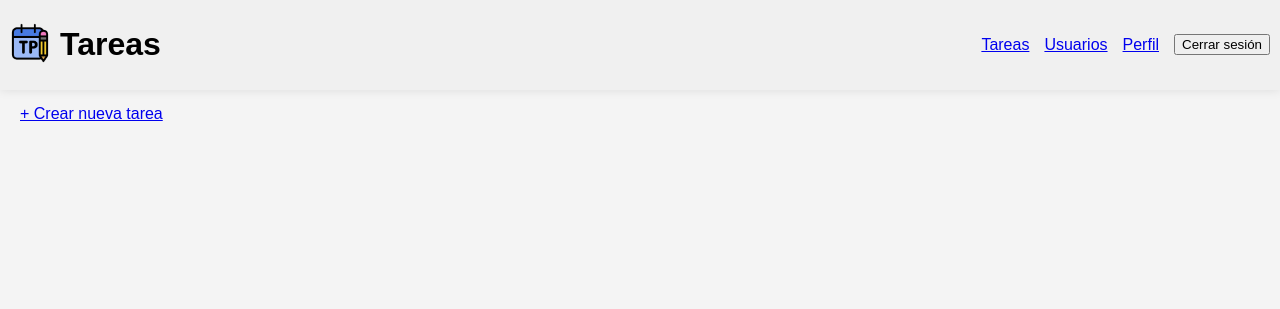
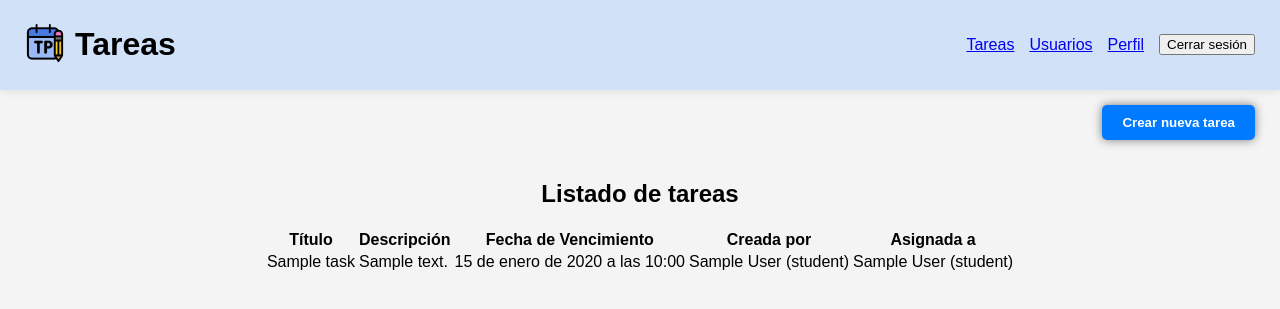
Before and after one commit to kasimxo/DWES-UT04-Persistencia-de-datos, a Django app: page /tareas/ in a window 1280 px wide. Shown: the top 309 px of the page. Run offline with Django 5.2, Linux system fonts and the light colour scheme; a user stored in the database is signed in; tables that the repository leaves empty hold one stand-in row (values such as "Sample post").

Commit message:
Añadida validación fecha entrega > fecha actual + estilos

```diff
--- a/tarea-planner/tarea_planner/templates/base.html
+++ b/tarea-planner/tarea_planner/templates/base.html
@@ -15,7 +15,7 @@
             background-color: #f4f4f4;
         }
         main {
-            padding: 15px 20px 15px 20px;
+            padding: 15px 25px 15px 25px;
         }
     </style>
 </head>
@@ -23,7 +23,12 @@
 
     {% include 'components/header.html' %}
 
-    <main>
+    <main style="
+        display: flex;
+        flex-direction: column;
+        align-items: center;
+        justify-content: center;
+    ">
         {% block content %}
         {% endblock %}
     </main>
--- a/tarea-planner/tarea_planner/templates/components/header.html
+++ b/tarea-planner/tarea_planner/templates/components/header.html
@@ -1,6 +1,13 @@
 {% load static %}
 
-<header style="display: flex; box-shadow: 0 0px 10px rgba(0, 0, 0, 0.1); justify-content: space-between; align-items: center; padding: 5px 10px 5px 10px; background-color: #f0f0f0;">
+<header style="
+        display: flex;
+        box-shadow: 0 0px 10px rgba(0, 0, 0, 0.1);
+        justify-content: space-between;
+        align-items: center;
+        padding: 5px 25px 5px 25px;
+        background-color: #d0e1f8ff;
+    ">
     <div style="display: flex; align-items: center; gap: 10px;">
         <a href="{% url 'home' %}" >
             <img src="{% static 'TP_Logo.png' %}" alt="Logo" style="height: 40px;">
--- a/tarea-planner/tarea_planner/templates/tareas/tareas.html
+++ b/tarea-planner/tarea_planner/templates/tareas/tareas.html
@@ -3,6 +3,51 @@
 
 {% block content %}
 
-<a href="{% url 'create_tarea' %}">+ Crear nueva tarea</a>
+<a href="{% url 'create_tarea' %}" style="align-self: flex-end; margin-bottom: 20px;">
+    <button style="
+        padding: 10px 20px;
+        background-color: #007bff;
+        color: white;
+        border: none;
+        border-radius: 5px;
+        cursor: pointer;
+        font-weight:bold;
+        box-shadow: 0 0 10px rgba(0, 0, 0, 0.5);">
+        Crear nueva tarea
+    </button>
+</a>
 
+<!-- Listado tareas -->
+<h2>Listado de tareas</h2>
+
+<table>
+    <thead>
+        <tr>
+            <th>Título</th>
+            <th>Descripción</th>
+            <th>Fecha de Vencimiento</th>
+            <th>Creada por</th>
+            <th>Asignada a</th>
+        </tr>
+    </thead>
+    <tbody>
+    {% for tarea in tareas %}
+        <tr>
+            <td>{{ tarea.title }}</td>
+            <td>{{ tarea.description }}</td>
+            <td>{{ tarea.due_date }}</td>
+            <td>{{ tarea.created_by }}</td>
+            <td>
+                <div style="display: flex; flex-direction: column;">
+                {% for usuario in tarea.assigned_to.all %}
+                    <div>
+                        {{ usuario }}
+                    </div>
+                {% endfor %}
+                </div>
+            </td>
+        </tr>
+    {% endfor %}
+    </tbody>
+</table>
 {% endblock %}
--- a/tarea-planner/tarea_planner/views.py
+++ b/tarea-planner/tarea_planner/views.py
@@ -6,6 +6,8 @@ from django.contrib.auth import get_user_model
 from django.views import View
 from django.views.generic.detail import DetailView
 from .models import User, Task
+from datetime import datetime
+from django.utils import timezone
 
 User = get_user_model()
 
@@ -53,7 +55,7 @@ class HomeView(View):
 class TareasView(LoginRequiredMixin, View):
 
     def get(self, request):
-        return render(request, "tareas/tareas.html", {"page_title": "Tareas"})
+        return render(request, "tareas/tareas.html", {"tareas": Task.objects.all(), "page_title": "Tareas"})
 
 class CreacionTareasView(LoginRequiredMixin, View):
 
@@ -73,10 +75,17 @@ class CreacionTareasView(LoginRequiredMixin, View):
         due_date = request.POST.get("fecha_vencimiento")
         is_evaluable = request.POST.get("es_evaluable")
         grupal = request.POST.get("grupal")
-        assigned_students_ids = request.POST.getlist("usuarios_asignados") # Esto no está implementado todavía
+        assigned_students_ids = request.POST.getlist("usuarios_asignados")
 
-        if not all([titulo, descripcion, due_date]):
-            messages.error(request, "Los campos título, descripción y fecha de vencimiento son obligatorios.")
+        if not all([titulo, descripcion, due_date, assigned_students_ids]):
+            messages.error(request, "Los campos título, descripción, fecha de vencimiento y usuarios asignados son obligatorios.")
+            return redirect("create_tarea")
+
+
+        fecha_vencimiento = datetime.strptime(due_date, "%Y-%m-%d").date()
+
+        if fecha_vencimiento < timezone.now().date():
+            messages.error(request, "La fecha de vencimiento no puede ser anterior a la fecha actual.")
             return redirect("create_tarea")
 
         """
@@ -86,8 +95,7 @@ class CreacionTareasView(LoginRequiredMixin, View):
         PREGUNTA:
         Si es un estudiante el que crea la tarea, no debería tenerla asignada a sí mismo?
         """
-        print(f"Assigned Students IDs: {assigned_students_ids}")
-        print(f"Users: {User.objects.filter(id__in=assigned_students_ids)}")
+
         try:
             tarea = Task(
                 title=titulo,
@@ -110,8 +118,8 @@ class CreacionTareasView(LoginRequiredMixin, View):
 class ListadoUsuariosView(LoginRequiredMixin, View):
 
     def get(self, request):
-        users = User.objects.all()
-        return render(request, "usuarios/listado_usuarios.html", {"users": users, "page_title": "Listado de Usuarios"})
+        usuarios = User.objects.all()
+        return render(request, "usuarios/listado_usuarios.html", {"usuarios": usuarios, "page_title": "Listado de Usuarios"})
 
 class PerfilUsuarioView(LoginRequiredMixin, DetailView):
     model = User
```
Also changed, not shown: tarea-planner/tarea_planner/templates/usuarios/listado_usuarios.html (+4 -4 lines).
